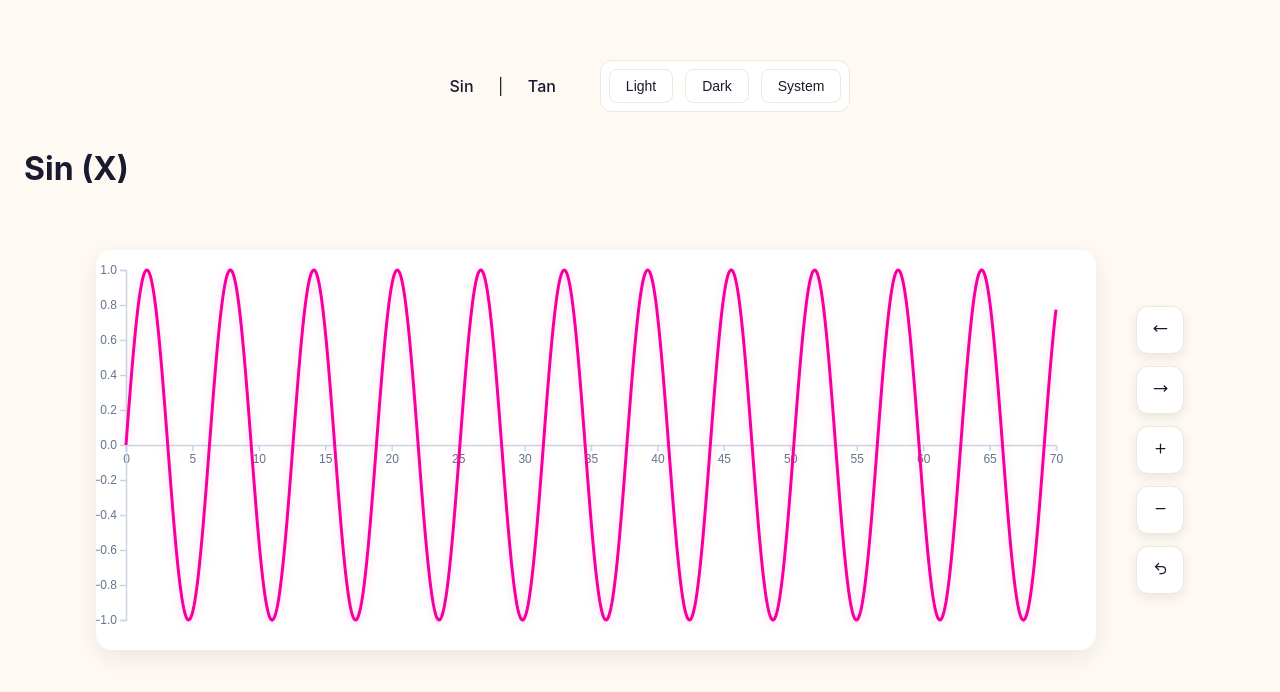
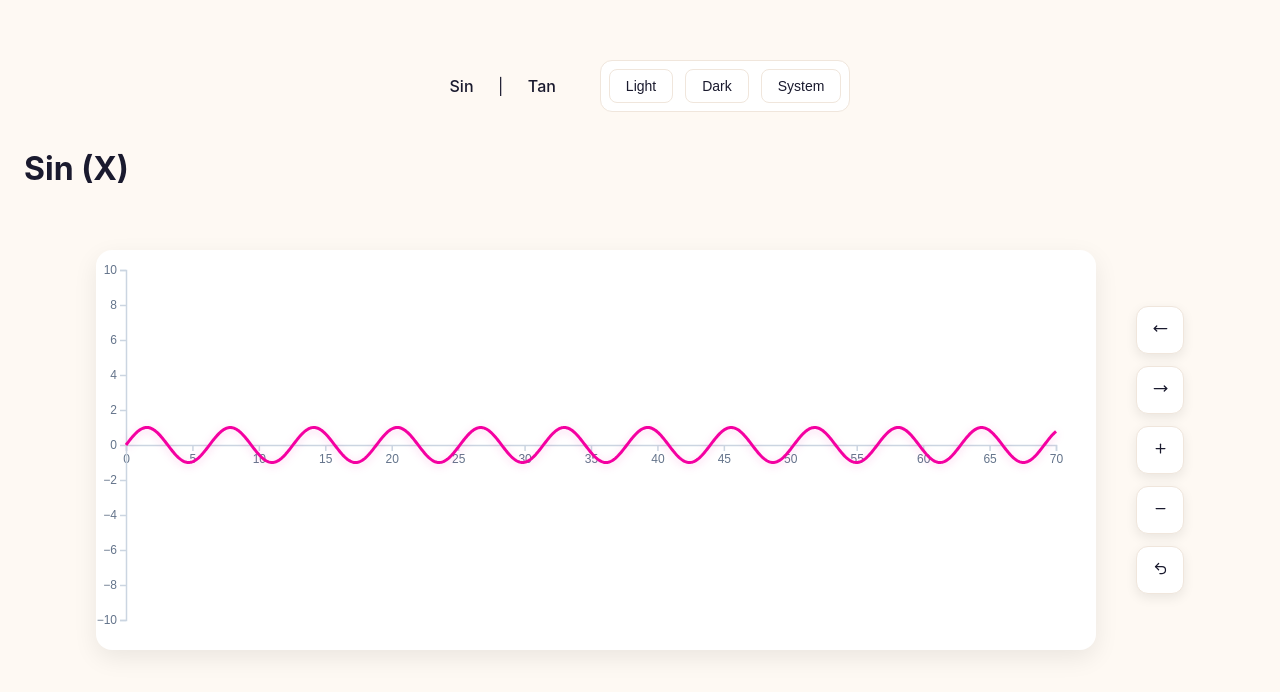
Before and after one commit to welnmoon/d3-function-plotter, a React (Vite) app: page /sin in a window 1280 px wide. Shown: the top 692 px of the page. Built offline with nearby package versions, Linux system fonts and the light colour scheme.

Commit message:
feat(sin): add zoom in/out to Y axis and update README

```diff
--- a/src/entities/chart/model/const.ts
+++ b/src/entities/chart/model/const.ts
@@ -9,8 +9,10 @@ export const N = 1000;
 export const ZOOM = 1.1;
 export const ZOOM_IN = 5;
 export const ZOOM_OUT = 200;
-export const MIN_SPAN = 5;
-export const MAX_SPAN = 200;
+export const MIN_SPAN_TAN = 5;
+export const MAX_SPAN_TAN = 200;
+export const MAX_SPAN_SIN = 50;
+export const MIN_SPAN_SIN = 2;
 
 // pan
 export const PAN_FRACTION = 0.1;
--- a/src/widgets/sin/lib/use-d3-zoomX.ts
+++ b/src/widgets/sin/lib/use-d3-zoomX.ts
@@ -3,8 +3,8 @@ import type { Domain, Point } from "../../../entities/chart/model/types";
 import {
   INNER_HEIGHT,
   INNER_WIDTH,
-  MAX_SPAN,
-  MIN_SPAN,
+  MAX_SPAN_SIN,
+  MIN_SPAN_SIN,
   xDOMAIN,
   yDOMAIN,
 } from "../../../entities/chart/model/const";
@@ -47,6 +47,7 @@ export const useD3ZoomX = () => {
   // --------------- state ------------------
 
   const [xDomain, setXDomain] = useState<Domain>(xDOMAIN);
+  const [yDomain, setYDomain] = useState<Domain>(yDOMAIN);
   const [isZooming, setIsZooming] = useState(false);
 
   useEffect(() => {
@@ -55,9 +56,9 @@ export const useD3ZoomX = () => {
 
   useEffect(() => {
     if (!isZooming) return;
-    writeUrl(lastDomainForUrlRef.current, yDOMAIN);
+    writeUrl(lastDomainForUrlRef.current, yDomain);
     setIsZooming(false);
-  }, [xDomain]);
+  }, [xDomain, yDomain]);
 
   //--------------------------------------//
   // --------- helpers ----------------- //
@@ -75,7 +76,14 @@ export const useD3ZoomX = () => {
 
   const zoomX = (factor: number) => {
     setXDomain((d) =>
-      zoomDomain(d, factor, { minSpan: MIN_SPAN, maxSpan: MAX_SPAN }),
+      zoomDomain(d, factor, { minSpan: MIN_SPAN_SIN, maxSpan: MAX_SPAN_SIN }),
+    );
+    setIsZooming(true);
+  };
+
+  const zoomY = (factor: number) => {
+    setYDomain((d) =>
+      zoomDomain(d, factor, { minSpan: MIN_SPAN_SIN, maxSpan: MAX_SPAN_SIN }),
     );
     setIsZooming(true);
   };
@@ -173,7 +181,7 @@ export const useD3ZoomX = () => {
     )
       return;
     const xScale = d3.scaleLinear().domain(xDomain).range([0, INNER_WIDTH]);
-    const yScale = d3.scaleLinear().domain([-1, 1]).range([INNER_HEIGHT, 0]);
+    const yScale = d3.scaleLinear().domain(yDomain).range([INNER_HEIGHT, 0]);
 
     const line = d3
       .line<Point>()
@@ -194,7 +202,7 @@ export const useD3ZoomX = () => {
       .attr("d", line);
 
     lastDomainForUrlRef.current = xDomain;
-  }, [xDomain]);
+  }, [xDomain, yDomain]);
 
-  return { panBy, zoomX, sinSvgRef, reset };
+  return { panBy, zoomX, sinSvgRef, reset, zoomY };
 };
--- a/src/widgets/sin/ui/sin-chart.tsx
+++ b/src/widgets/sin/ui/sin-chart.tsx
@@ -7,7 +7,7 @@ import {
 import { useD3ZoomX } from "../lib/use-d3-zoomX";
 
 const SinChart = () => {
-  const { panBy, reset, zoomX, sinSvgRef } = useD3ZoomX();
+  const { panBy, reset, zoomX, sinSvgRef, zoomY } = useD3ZoomX();
 
   return (
     <main>
@@ -24,6 +24,25 @@ const SinChart = () => {
             ref={sinSvgRef}
             width={GRAPH_MAX_WIDTH}
             height={GRAPH_MAX_HEIGHT}
+          />
+
+          <div
+            style={{
+              position: "absolute",
+              left: 0,
+              top: 0,
+              width: 50,
+              height: "100%",
+              cursor: "ew-resize",
+              background: "transparent",
+            }}
+            title="Scroll to zoom Y axis"
+            onWheel={(e) => {
+              e.preventDefault();
+              e.stopPropagation();
+              const factor = e.deltaY > 0 ? 1 / ZOOM : ZOOM;
+              zoomY(factor);
+            }}
           />
         </div>
 
--- a/src/widgets/tan/lib/use-d3-zoomXY.ts
+++ b/src/widgets/tan/lib/use-d3-zoomXY.ts
@@ -4,8 +4,8 @@ import type { Domain, Point } from "../../../entities/chart/model/types";
 import {
   INNER_HEIGHT,
   INNER_WIDTH,
-  MAX_SPAN,
-  MIN_SPAN,
+  MAX_SPAN_TAN,
+  MIN_SPAN_TAN,
   xDOMAIN,
   yDOMAIN,
 } from "../../../entities/chart/model/const";
@@ -96,24 +96,30 @@ export const useD3ZoomXY = () => {
   const zoomBoth = (zoomFactor: number) => {
     setIsZooming(true);
     setXDomain((d) =>
-      zoomDomain(d, zoomFactor, { minSpan: MIN_SPAN, maxSpan: MAX_SPAN }),
+      zoomDomain(d, zoomFactor, {
+        minSpan: MIN_SPAN_TAN,
+        maxSpan: MAX_SPAN_TAN,
+      }),
     );
     setYDomain((d) =>
-      zoomDomain(d, zoomFactor, { minSpan: MIN_SPAN, maxSpan: MAX_SPAN }),
+      zoomDomain(d, zoomFactor, {
+        minSpan: MIN_SPAN_TAN,
+        maxSpan: MAX_SPAN_TAN,
+      }),
     );
   };
 
   const zoomX = (factor: number) => {
     setIsZooming(true);
     setXDomain((d) =>
-      zoomDomain(d, factor, { minSpan: MIN_SPAN, maxSpan: MAX_SPAN }),
+      zoomDomain(d, factor, { minSpan: MIN_SPAN_TAN, maxSpan: MAX_SPAN_TAN }),
     );
   };
 
   const zoomY = (factor: number) => {
     setIsZooming(true);
     setYDomain((d) =>
-      zoomDomain(d, factor, { minSpan: MIN_SPAN, maxSpan: MAX_SPAN }),
+      zoomDomain(d, factor, { minSpan: MIN_SPAN_TAN, maxSpan: MAX_SPAN_TAN }),
     );
   };
 
```
Also changed, not shown: 1 other file (tests, documents, lock files or other folders).
